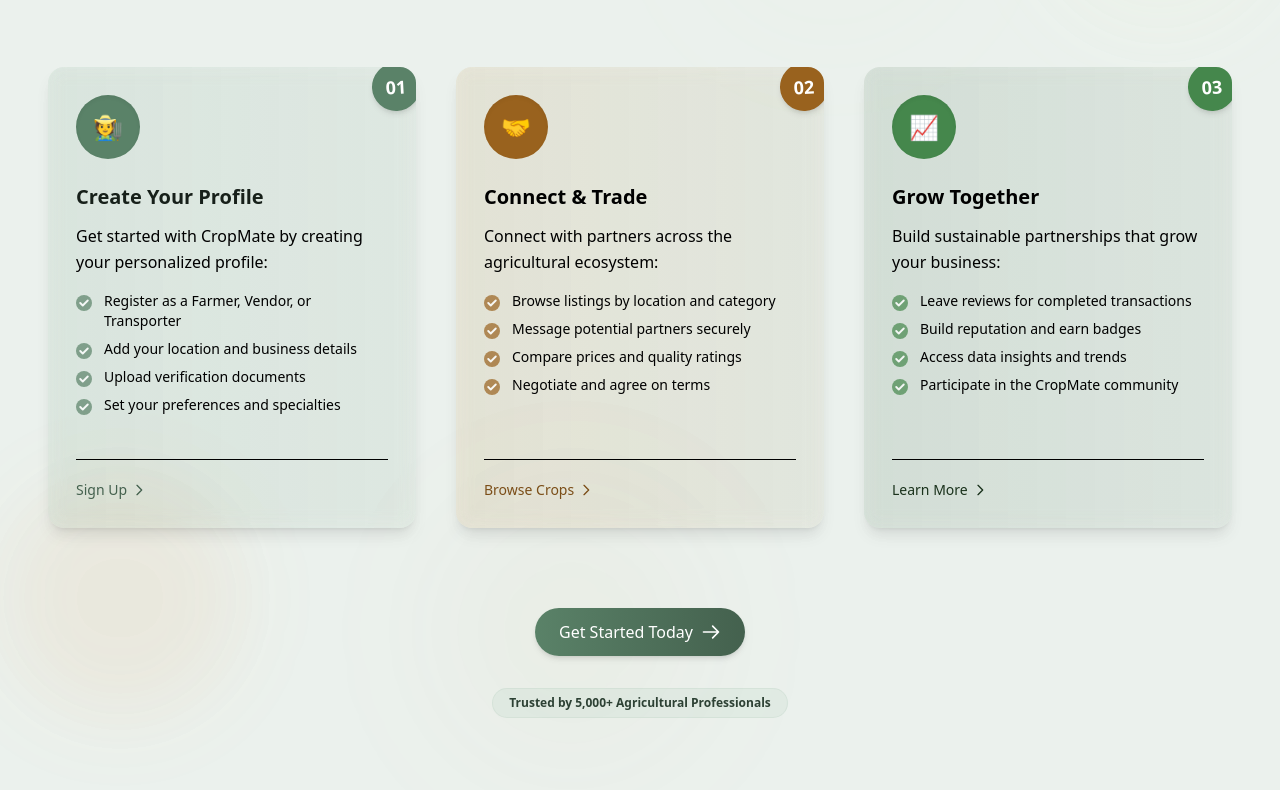
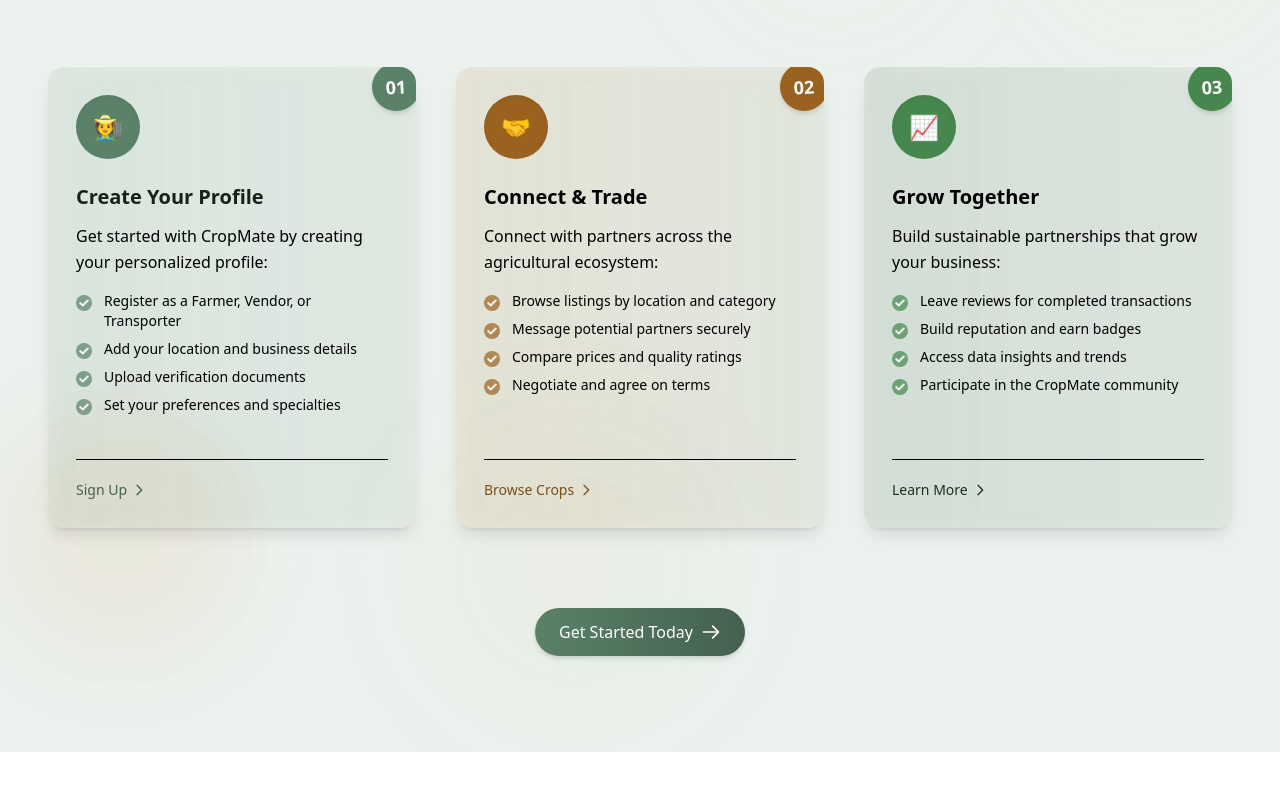
Before and after one commit to AvishkaGihan/CropMate, a React (Vite) app in the folder client/: page / in a window 1280 px wide. Shown: the part 3007-3797 px from the top of the page. After the commit the page ends 3759 px from the top, so only its background shows below. Built offline with nearby package versions, Linux system fonts and the light colour scheme.

Commit message:
feat: refactor components to use Shared directory for universal components

```diff
--- a/client/src/components/Crops/CropCard.jsx
+++ b/client/src/components/Crops/CropCard.jsx
@@ -1,5 +1,5 @@
 import { motion } from "framer-motion";
-import Badge from "../Badge";
+import Badge from "../Shared/Badge";
 import CropCardButton from "./CropCardButton";
 
 const CropCard = ({ crop }) => {
@@ -28,7 +28,7 @@
                     className="w-full h-full object-cover group-hover:scale-105 transition-transform duration-300 ease-out transform-gpu"
                     loading="lazy"
                     decoding="async"
-                    fetchpriority="low"
+                    fetchPriority="low"
                     onLoad={(e) => {
                         e.currentTarget.classList.add('loaded');
                     }}
--- a/client/src/components/SectionHeader.jsx
+++ b/client/src/components/Shared/SectionHeader.jsx
@@ -1,4 +1,4 @@
-import { useElementVisibility } from "../hooks/useElementVisibility";
+import { useElementVisibility } from "../../hooks/useElementVisibility";
 
 const SectionHeader = ({ badge, title, special, description }) => {
     const [headerRef, isHeaderVisible] = useElementVisibility({ threshold: 0.2 });
--- a/client/src/pages/About/AboutUs.jsx
+++ b/client/src/pages/About/AboutUs.jsx
@@ -1,8 +1,8 @@
 import React from 'react';
 import { motion } from 'framer-motion';
 import SectionWrapper from '../Home/SectionWrapper';
-import SectionHeader from '../../components/SectionHeader';
-import CTA from '../../components/CTA';
+import SectionHeader from '../../components/Shared/SectionHeader';
+import CTA from '../../components/Shared/CTA';
 
 // Animation variants optimized for performance
 const containerVariants = {
--- a/client/src/pages/Home/FeaturedCrops.jsx
+++ b/client/src/pages/Home/FeaturedCrops.jsx
@@ -2,11 +2,11 @@
 import { motion } from 'framer-motion';
 
 import { FEATURED_CROPS } from '../../constants/featuredProducts';
-import SectionHeader from '../../components/SectionHeader';
+import SectionHeader from '../../components/Shared/SectionHeader';
 import CropCard from '../../components/Crops/CropCard';
 import SectionWrapper from './SectionWrapper';
 import BackgroundDecorations from '../../components/FeaturedCrops/BackgroundDecoration';
-import CTA from '../../components/CTA';
+import CTA from '../../components/Shared/CTA';
 
 const containerVariants = {
     hidden: { opacity: 0 },
--- a/client/src/pages/Home/HowCropMateWorks.jsx
+++ b/client/src/pages/Home/HowCropMateWorks.jsx
@@ -3,10 +3,10 @@
 
 import { steps } from '../../constants/steps';
 import SectionWrapper from './SectionWrapper';
-import SectionHeader from '../../components/SectionHeader';
-import BackgroundElements from '../../components/BackgroundElements';
+import SectionHeader from '../../components/Shared/SectionHeader';
+import BackgroundElements from '../../components/Shared/BackgroundElements';
 import StepCard from '../../components/HowCropMateWorks/StepCard';
-import CTA from '../../components/CTA'
+import CTA from '../../components/Shared/CTA'
 
 
 
@@ -101,15 +101,6 @@
                             variant="primary"
                             size="md"
                         />
-
-                        {/* Enhanced explanation with branded badge */}
-                        <div className="mt-8">
-                            <div className="inline-flex items-center px-4 py-1.5 rounded-full bg-cambridge-blue-100/30 border border-cambridge-blue-200/20">
-                                <span className="text-xs font-semibold text-cambridge-blue-700">
-                                    Trusted by 5,000+ Agricultural Professionals
-                                </span>
-                            </div>
-                        </div>
                     </div>
                 </motion.div>
             </motion.div>
--- a/client/src/pages/Home/WhyChooseCropMate.jsx
+++ b/client/src/pages/Home/WhyChooseCropMate.jsx
@@ -2,10 +2,10 @@
 import { motion } from 'framer-motion';
 import { FEATURES } from "../../constants/features"
 
-import BackgroundElements from "../../components/BackgroundElements";
-import SectionHeader from "../../components/SectionHeader";
+import BackgroundElements from "../../components/Shared/BackgroundElements";
+import SectionHeader from "../../components/Shared/SectionHeader";
 import FeatureCard from "../../components/WhyChooseCropMate/FeatureCard";
-import CTA from "../../components/CTA";
+import CTA from "../../components/Shared/CTA";
 import SectionWrapper from "./SectionWrapper";
 
 
```
Also changed, not shown: client/src/components/Shared/BackgroundElements.jsx (renamed from client/src/components/BackgroundElements.jsx), client/src/components/Shared/Badge.jsx (renamed from client/src/components/Badge.jsx), client/src/components/Shared/CTA.jsx (renamed from client/src/components/CTA.jsx).
